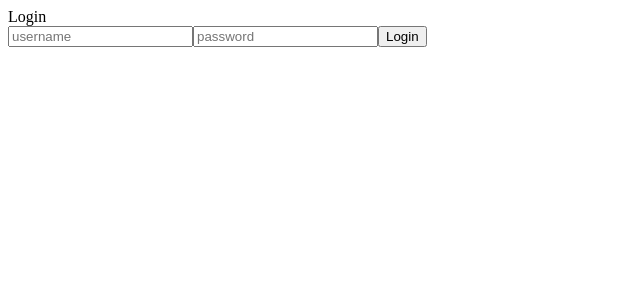
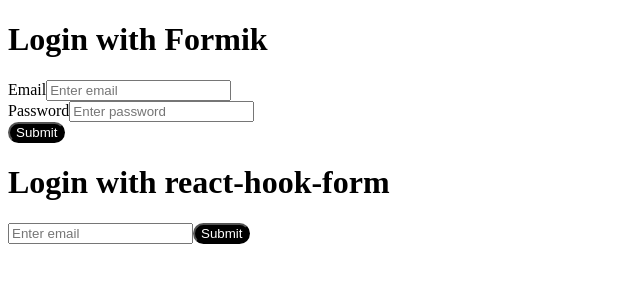
Before and after one commit to jwnavarrete/fastapi-jwt-postgresql-docker, a React app in the folder frontend/: page / in a window 1280 px wide. Shown: the top 300 px of the page, without its empty margins (0-640 px from the left). Built offline with nearby package versions, Linux system fonts and the light colour scheme.

Commit message:
formulacio login, validacion formik y react-hook-form

```diff
--- a/frontend/src/App.js
+++ b/frontend/src/App.js
@@ -1,9 +1,13 @@
 import React from 'react'
 import Login from '@pages/Login'
+import LoginDemo from '@pages/LoginDemo'
 
 function App () {
   return (
-    <Login />
+    <>
+      <Login />
+      <LoginDemo />
+    </>
   )
 }
 
--- a/frontend/src/pages/Login/index.js
+++ b/frontend/src/pages/Login/index.js
@@ -2,6 +2,8 @@
 import qs from 'qs'
 import axios from 'axios'
 import urls from '@utils/urls'
+import './style.css'
+import { Formik, Form, Field, ErrorMessage } from 'formik'
 
 const Login = () => {
   const handelSubmit = event => {
@@ -31,14 +33,84 @@
       })
   }
 
+  // Put this inside your component before the return statement
+  const onSubmit = values => {
+    // form is valid
+    console.log(values)
+  }
+
+  function validateEmail (value) {
+    let error
+    if (!value) {
+      error = 'Email is required'
+    } else if (!/^[A-Z0-9._%+-]+@[A-Z0-9.-]+\.[A-Z]{2,4}$/i.test(value)) {
+      error = 'Invalid email address format'
+    }
+
+    return error
+  }
+  function validatePassword (value) {
+    let error
+    if (!value) {
+      error = 'Password is required'
+    } else if (value.length < 3) {
+      error = 'Password must be 3 characters at minimum'
+    }
+
+    return error
+  }
+
   return (
     <>
-      <div>Login</div>
-      <form action='frmLogin' onSubmit={e => handelSubmit(e)}>
-        <input type='text' placeholder='username' name='username' />
-        <input type='password' placeholder='password' name='password' />
-        <input type='submit' value='Login' />
-      </form>
+      <h1>Login with Formik</h1>
+      <Formik
+        initialValues={{
+          email: '',
+          password: ''
+        }}
+        onSubmit={onSubmit}
+      >
+        {({ errors, touched }) => (
+          <Form>
+            <div>
+              <label htmlFor='email'>Email</label>
+              <Field
+                name='email'
+                placeholder='Enter email'
+                className={`${
+                  touched.email && errors.email ? 'is-invalid' : ''
+                }`}
+                validate={validateEmail}
+              />
+              <ErrorMessage
+                component='div'
+                name='email'
+                className='invalid-feedback'
+              />
+            </div>
+            <div>
+              <label htmlFor='password'>Password</label>
+              <Field
+                name='password'
+                type='password'
+                placeholder='Enter password'
+                className={`${
+                  touched.password && errors.password ? 'is-invalid' : ''
+                }`}
+                validate={validatePassword}
+              />
+              <ErrorMessage
+                component='div'
+                name='password'
+                className='invalid-feedback'
+              />
+            </div>
+            <button className='btn' type='submit'>
+              Submit
+            </button>
+          </Form>
+        )}
+      </Formik>
     </>
   )
 }
--- /dev/null
+++ b/frontend/src/pages/Login/style.css
@@ -0,0 +1,13 @@
+.is-invalid {
+    color: red;
+}
+
+.invalid-feedback {
+    color: red;
+}
+
+.btn {
+    background-color: black;
+    color: white;
+    border-radius: 15px;
+}
--- /dev/null
+++ b/frontend/src/pages/LoginDemo/index.js
@@ -0,0 +1,31 @@
+import React from 'react'
+import './style.css'
+import { useForm } from 'react-hook-form'
+
+const LoginDemo = () => {
+  const { register, handleSubmit } = useForm()
+
+  const onSubmit = values => {
+    // form is valid
+    console.log(values)
+  }
+
+  return (
+    <>
+      <h1>Login with react-hook-form</h1>
+
+      <form onSubmit={handleSubmit(onSubmit)}>
+        <input
+          name='email'
+          placeholder='Enter email'
+        />
+        {/* <ErrorMessage className="invalid-feedback" name="email" as="div" errors={errors} /> */}
+        <button className='btn' type='submit'>
+          Submit
+        </button>
+      </form>
+    </>
+  )
+}
+
+export default LoginDemo
--- /dev/null
+++ b/frontend/src/pages/LoginDemo/style.css
@@ -0,0 +1,13 @@
+.is-invalid {
+    color: red;
+}
+
+.invalid-feedback {
+    color: red;
+}
+
+.btn {
+    background-color: black;
+    color: white;
+    border-radius: 15px;
+}
--- a/frontend/webpack.config.js
+++ b/frontend/webpack.config.js
@@ -25,7 +25,6 @@
       '@assets': path.resolve(__dirname, 'src/assets/'),
       '@utils': path.resolve(__dirname, 'src/utils/'),
       '@services': path.resolve(__dirname, 'src/services/')
-
     }
   },
   module: {
@@ -38,9 +37,7 @@
           options: {
             presets: [
               '@babel/preset-env',
-              ['@babel/preset-react',
-                { runtime: 'automatic' }
-              ]
+              ['@babel/preset-react', { runtime: 'automatic' }]
             ]
           }
         }
```
Also changed, not shown: frontend/package.json (+4 -13 lines), 1 other file (tests, documents, lock files or other folders).
